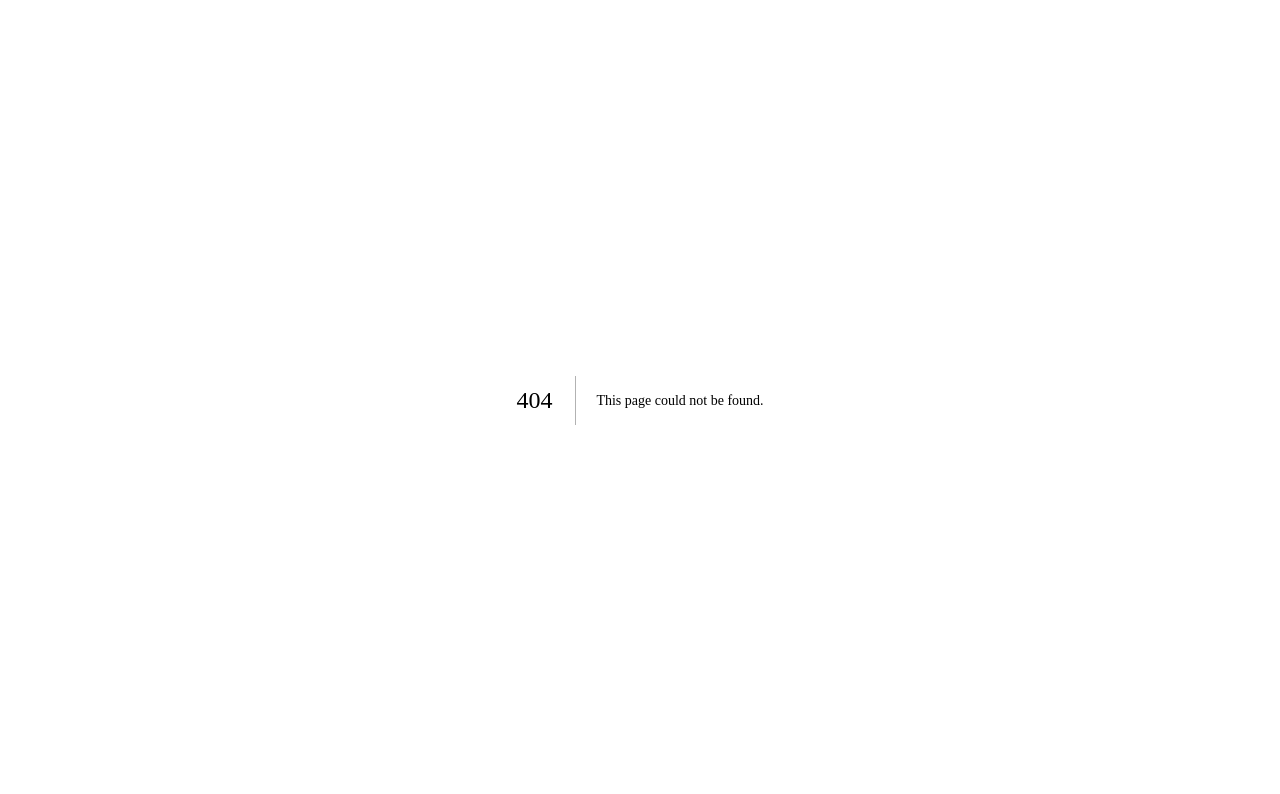
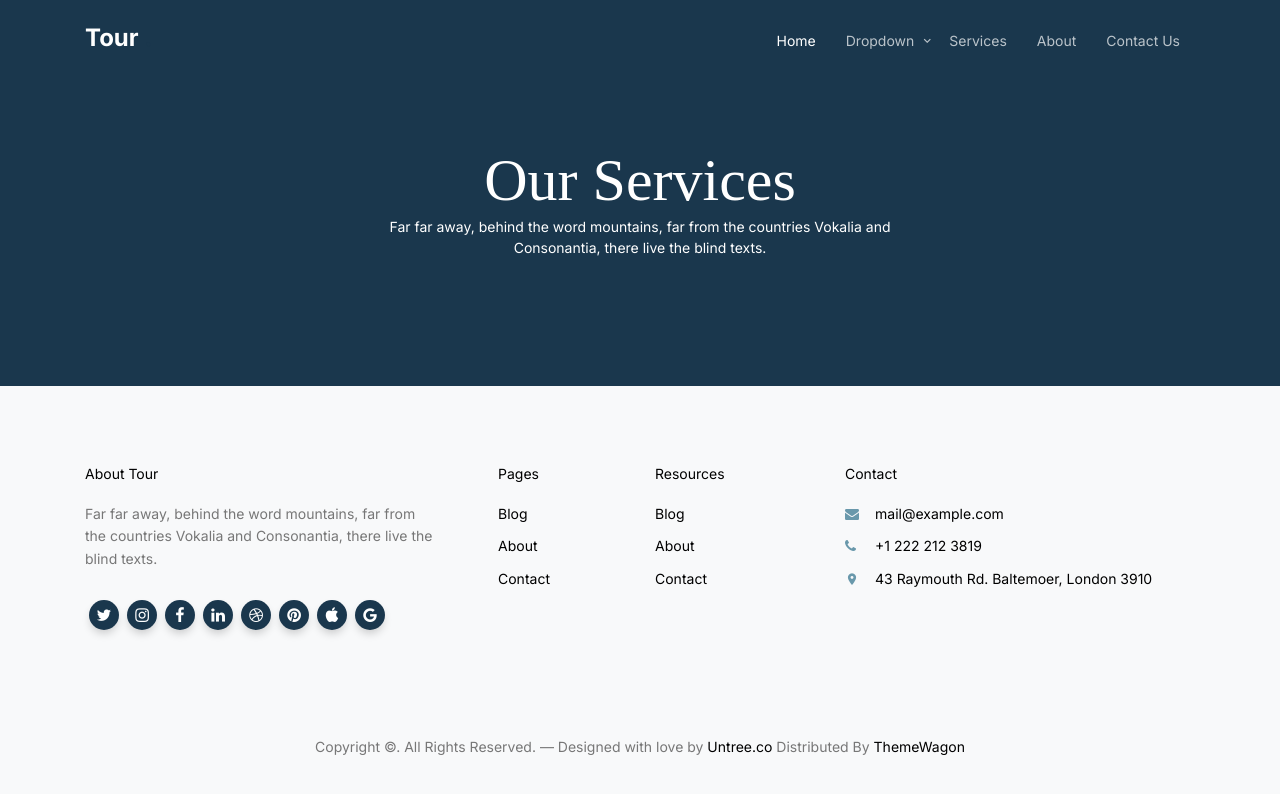
Before and after one commit to shahariar50/nextjs-apito-s1-t7, a Next.js app: page /services in a window 1280 px wide. Before the commit this address had no page. Shown: the top 794 px of the page. Built offline with nearby package versions, Linux system fonts and the light colour scheme; a web font is replaced by a local one.

Commit message:
added service page

```diff
--- /dev/null
+++ b/components/page/servicepage/HeroSection.tsx
@@ -0,0 +1,21 @@
+const HeroSection = () => {
+  return (
+    <div className="hero hero-inner">
+      <div className="container">
+        <div className="row align-items-center">
+          <div className="col-lg-6 mx-auto text-center">
+            <div className="intro-wrap">
+              <h1 className="mb-0">Our Services</h1>
+              <p className="text-white">
+                Far far away, behind the word mountains, far from the countries
+                Vokalia and Consonantia, there live the blind texts.{" "}
+              </p>
+            </div>
+          </div>
+        </div>
+      </div>
+    </div>
+  );
+};
+
+export default HeroSection;
--- /dev/null
+++ b/pages/services.tsx
@@ -0,0 +1,12 @@
+import MainLayout from "components/layout/MainLayout";
+import HeroSection from "components/page/servicepage/HeroSection";
+
+const ServicesPage = () => {
+  return (
+    <MainLayout>
+      <HeroSection />
+    </MainLayout>
+  );
+};
+
+export default ServicesPage;
```
